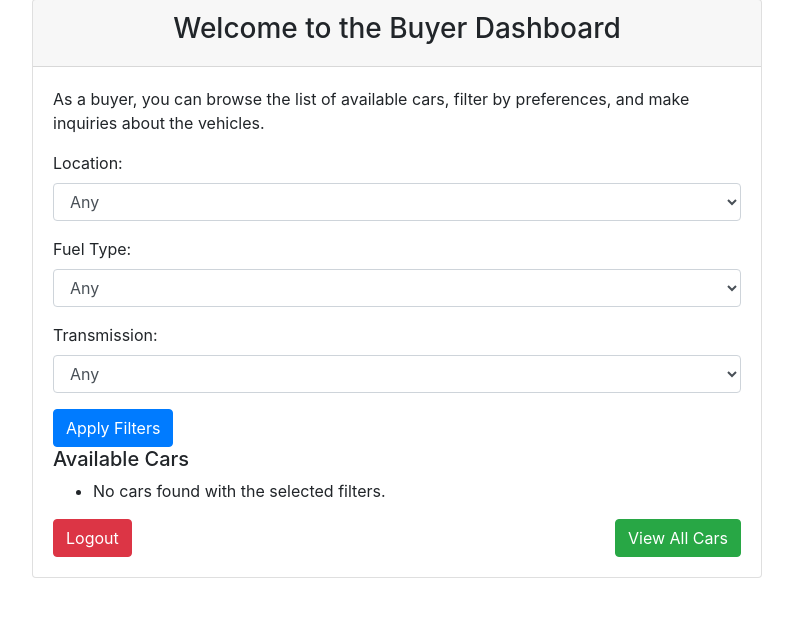
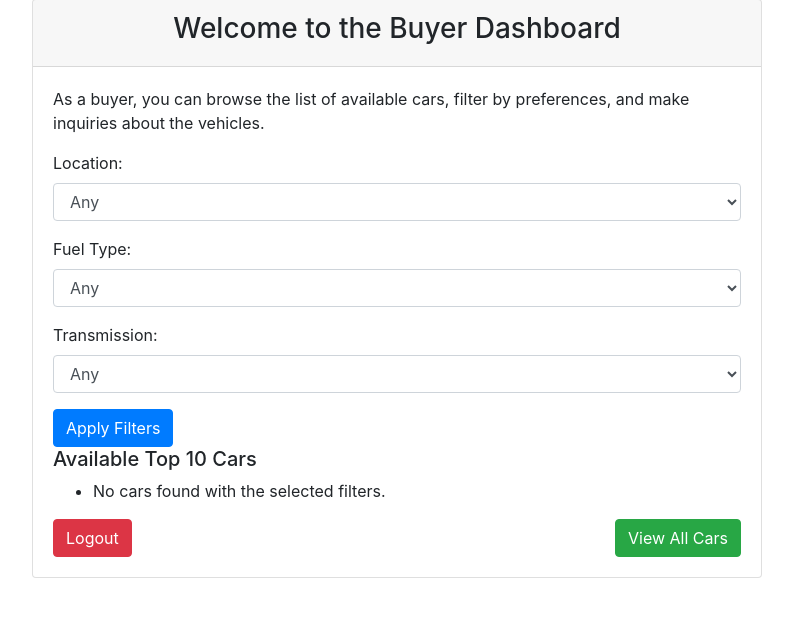
Before and after one commit to Piyush1716/Car-Recommendation, a Flask app: template templates/buyer_dashboard.html in a window 1280 px wide. Shown: the part 49-690 px from the top of the page, without its empty margins (243-1036 px from the left). Run offline with Flask 3, Linux system fonts and the light colour scheme; the template is opened without the code that fills it, so the values that code supplies are empty; some libraries are stand-ins or nearby versions.

Commit message:
only top 10 in buyer dashboard

```diff
--- a/app.py
+++ b/app.py
@@ -96,8 +96,11 @@ def buyer_dashboard():
         if transmission_filter and transmission_filter != 'any':
             filtered_cars = filtered_cars[filtered_cars['transmission'] == transmission_filter]
 
+
+    #showing only fisrt 10 cars
+    top10 = filtered_cars.head(10)
     # Convert the filtered DataFrame back to a list of dictionaries for the template
-    cars = filtered_cars.to_dict(orient='records')
+    cars = top10.to_dict(orient='records')
 
     return render_template(
         'buyer_dashboard.html',
--- a/templates/buyer_dashboard.html
+++ b/templates/buyer_dashboard.html
@@ -49,7 +49,7 @@
                             <button type="submit" class="btn btn-primary">Apply Filters</button>
                         </form>
 
-                        <h5>Available Cars</h5>
+                        <h5>Available Top 10 Cars</h5>
                         <ul>
                             {% if cars %}
                                 {% for car in cars %}
```
